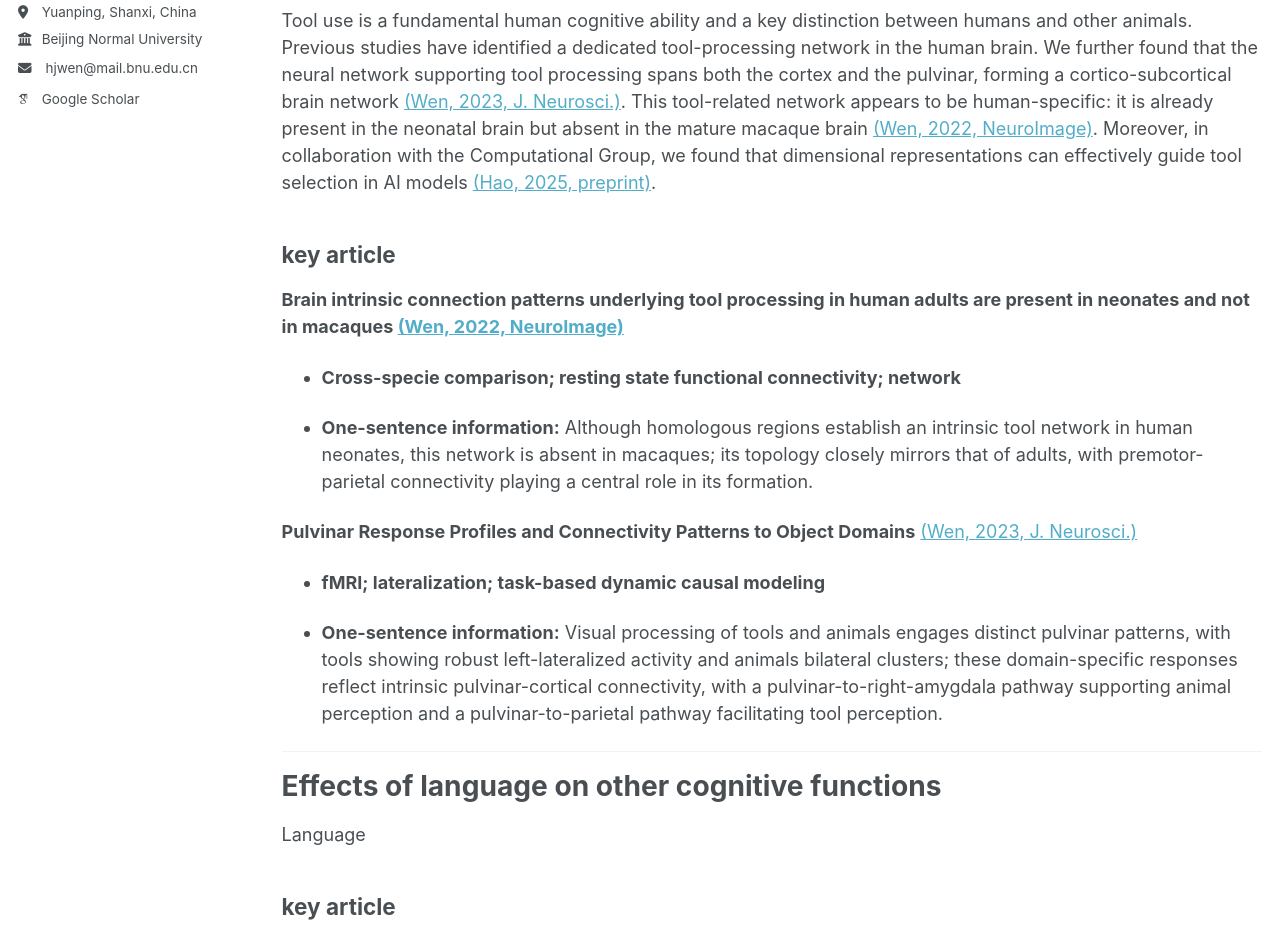
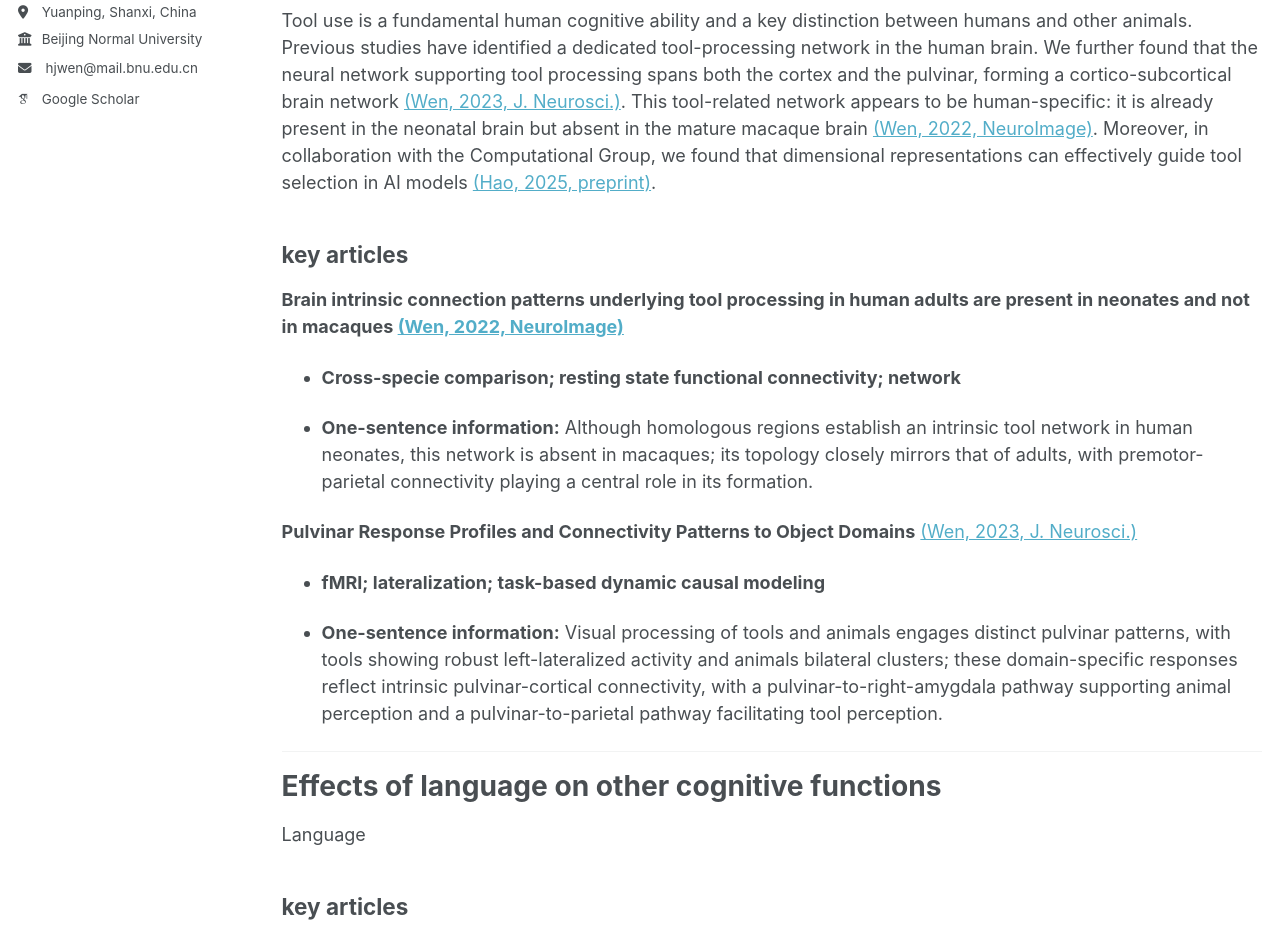
Before and after one commit to happyhaojie/happyhaojie.github.io, a Jekyll site: the page built from _pages/research.md, in a window 1280 px wide and 1400 px high. Shown: the part 320-1261 px from the top of the window. Built offline with Jekyll 4.4.1, drawn with Linux system fonts in a browser that asks for light colours; some web fonts are replaced.

Commit message:
Update research.md

```diff
--- a/_pages/research.md
+++ b/_pages/research.md
@@ -13,7 +13,7 @@ My current research primarily focuses on two distinctive and crucial human cogni
 
 Tool use is a fundamental human cognitive ability and a key distinction between humans and other animals. Previous studies have identified a dedicated tool-processing network in the human brain. We further found that the neural network supporting tool processing spans both the cortex and the pulvinar, forming a cortico-subcortical brain network [(Wen, 2023, J. Neurosci.)](/files/Wen_2023_JN.pdf). This tool-related network appears to be human-specific: it is already present in the neonatal brain but absent in the mature macaque brain [(Wen, 2022, NeuroImage)](/files/Wen_2022_NeuroImage.pdf). Moreover, in collaboration with the Computational Group, we found that dimensional representations can effectively guide tool selection in AI models [(Hao, 2025, preprint)](/files/Hao_2025_preprint.pdf).
 
-## key article
+## key articles
 **Brain intrinsic connection patterns underlying tool processing in human adults are present in neonates and not in macaques [(Wen, 2022, NeuroImage)](/files/Wen_2022_NeuroImage.pdf)**
 
 - **Cross-specie comparison; resting state functional connectivity; network**
@@ -32,7 +32,7 @@ Tool use is a fundamental human cognitive ability and a key distinction between
 
 Language
 
-## key article
+## key articles
 **Processing language partly shares neural genetic basis with processing tools and body parts** [(Wen, 2024, eNeuro)](/files/Wen_2024_eNeuro.pdf)
 
 - **Twin genetic model; language and tool; fMRI**
```
